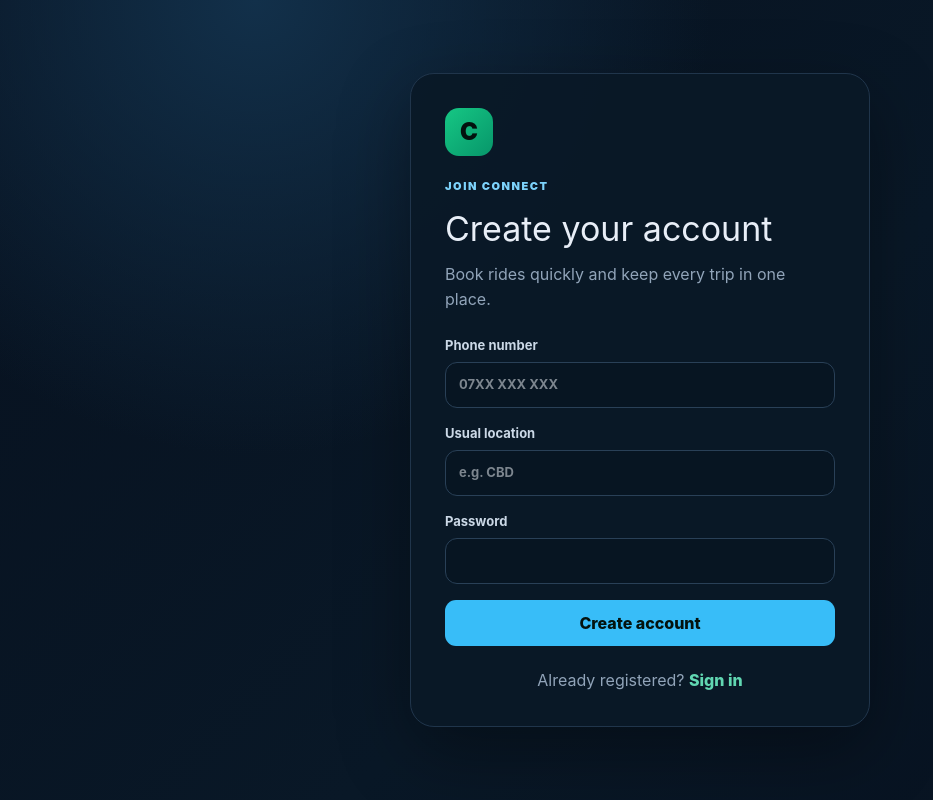
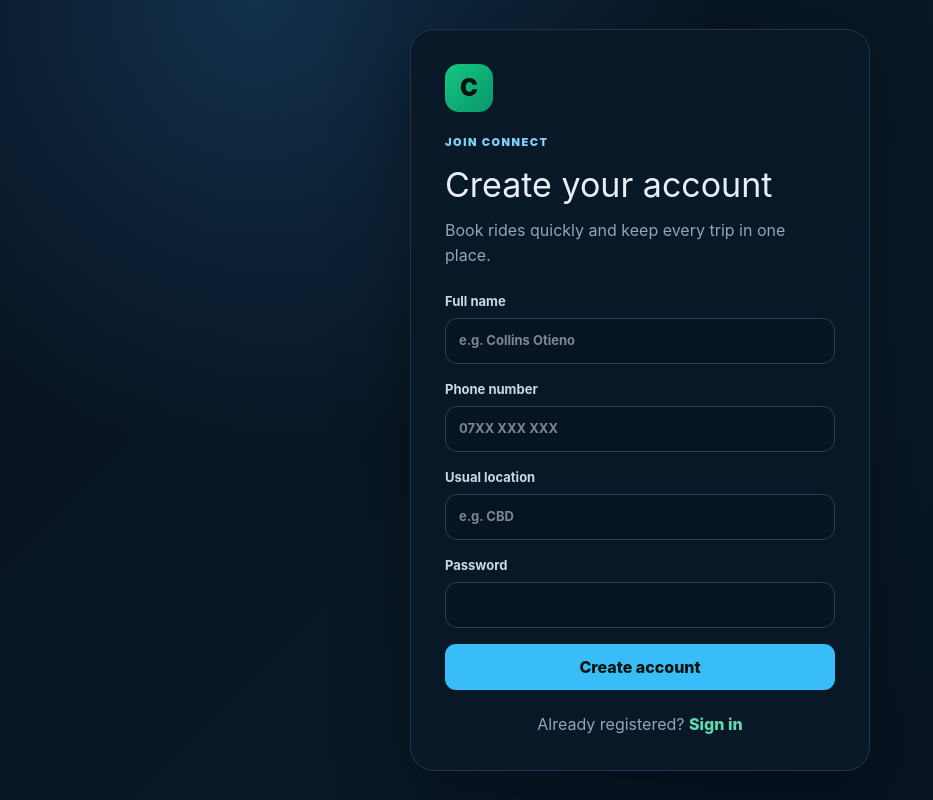
Before and after one commit to coll-ins/connect, a React app in the folder frontend-react/: page /signup in a window 1280 px wide. Shown: the whole page, without its empty margins (0-933 px from the left). Built offline with nearby package versions, Linux system fonts and the light colour scheme; the HTML template or start-up script is replaced by a standard one.

Commit message:
Collect full name at signup

```diff
--- a/frontend-react/src/pages/auth/Signup.jsx
+++ b/frontend-react/src/pages/auth/Signup.jsx
@@ -5,7 +5,7 @@ import { useAuth } from '../../context/AuthContext';
 export default function Signup() {
   const { signup } = useAuth();
   const navigate = useNavigate();
-  const [form, setForm] = useState({ phone_number: '', password: '', location: '' });
+  const [form, setForm] = useState({ name: '', phone_number: '', password: '', location: '' });
   const [error, setError] = useState(''); const [loading, setLoading] = useState(false);
   const update = (key) => (e) => setForm(v => ({ ...v, [key]: e.target.value }));
   const submit = async (e) => {
@@ -16,6 +16,7 @@ export default function Signup() {
     <div className="brand-mark">C</div><p className="eyebrow">JOIN CONNECT</p><h1>Create your account</h1><p className="muted">Book rides quickly and keep every trip in one place.</p>
     {error && <div className="error">{error}</div>}
     <form onSubmit={submit} className="form-stack">
+      <label>Full name<input className="input" value={form.name} onChange={update('name')} placeholder="e.g. Collins Otieno" autoComplete="name" maxLength="150" required /></label>
       <label>Phone number<input className="input" value={form.phone_number} onChange={update('phone_number')} placeholder="07XX XXX XXX" required /></label>
       <label>Usual location<input className="input" value={form.location} onChange={update('location')} placeholder="e.g. CBD" /></label>
       <label>Password<input className="input" type="password" minLength="6" value={form.password} onChange={update('password')} required /></label>
```
